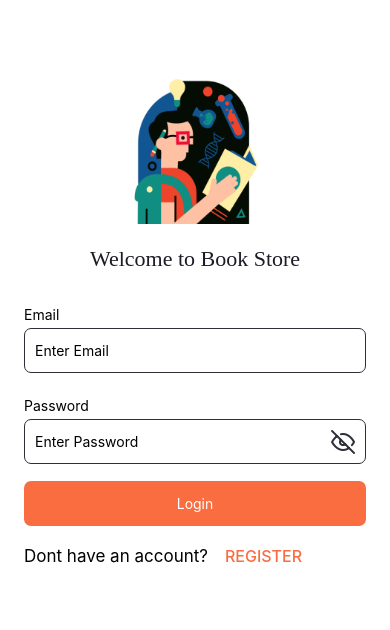
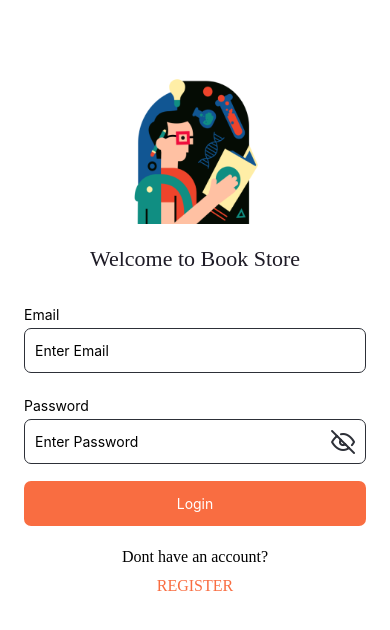
Before and after one commit to DzunN86/book-store, a React Native app: screen /LoginScreen in a window 390 px wide. Shown: the top 630 px of the page. Built offline with nearby package versions, Linux system fonts and the light colour scheme.

Commit message:
update style and content

```diff
--- a/src/screens/Login/index.js
+++ b/src/screens/Login/index.js
@@ -137,16 +137,17 @@ const styles = StyleSheet.create({
   },
   createSection: {
     marginTop: 15,
-    flexDirection: 'row',
+    justifyContent: 'center',
+    alignItems: 'center',
+    // flexDirection: 'row',
   },
   linkBtn: {
-    paddingLeft: 17,
+    marginTop: 7,
     color: COLORS.primary,
-    fontSize: 16,
-    fontWeight: '500',
+    ...FONTS.h3,
   },
 
   infoText: {
-    fontSize: 17,
+    ...FONTS.body3,
   },
 });
--- a/src/screens/Splash/styles.js
+++ b/src/screens/Splash/styles.js
@@ -10,6 +10,13 @@ export default StyleSheet.create({
   logoText: {
     ...FONTS.h1,
     color: COLORS.white,
-    marginTop: 29.1,
+    marginTop: 20,
+  },
+  copyright: {
+    ...FONTS.body4,
+    color: COLORS.white,
+    position: 'absolute',
+    bottom: 19,
+    letterSpacing: 7,
   },
 });
```
